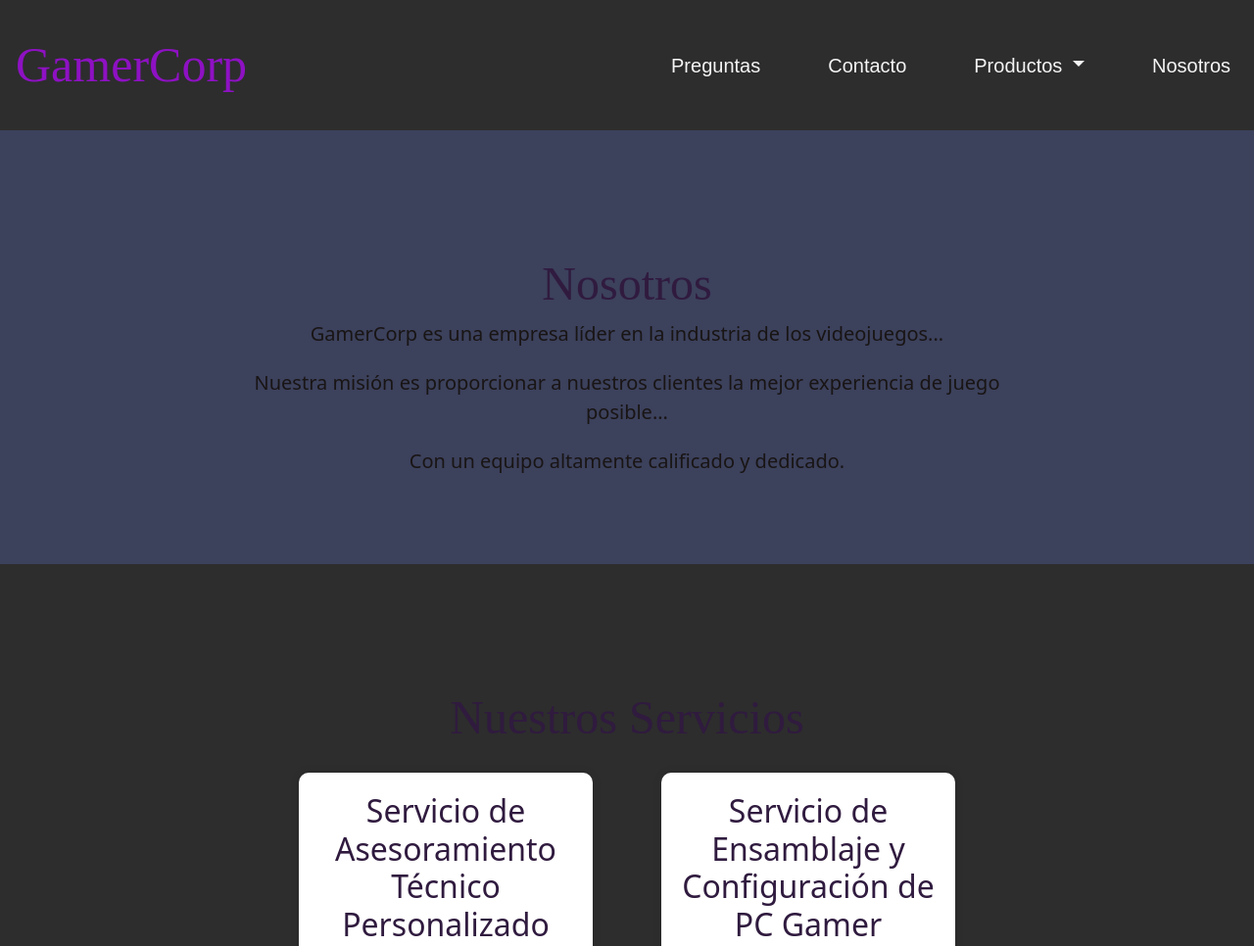
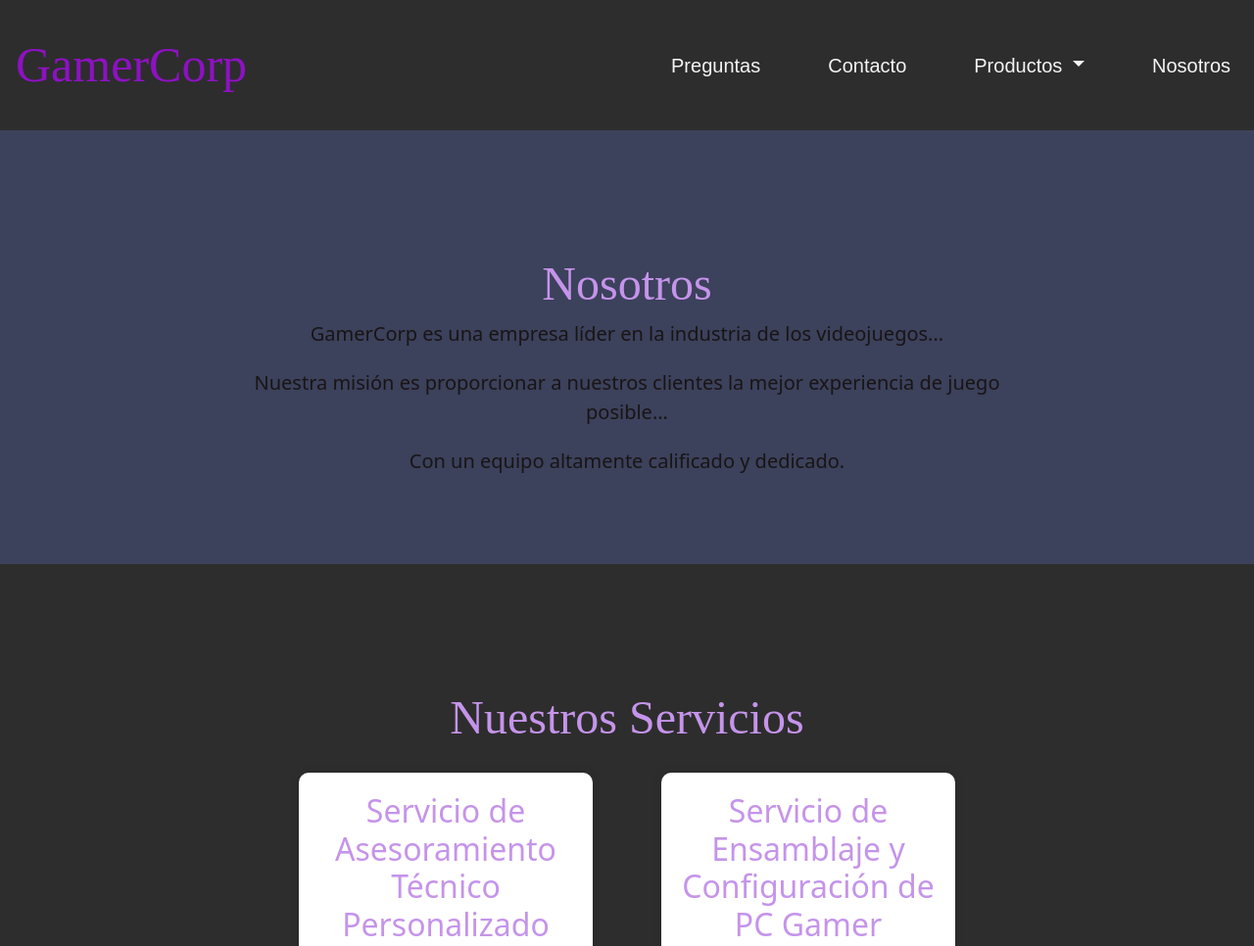
Before and after one commit to AmirKalasnicoy/segundo-preentregable, a plain HTML site: page pages/nosotros.html in a window 1280 px wide. Shown: the top 966 px of the page at 98% size. Drawn offline with nearby package versions, Linux system fonts and the light colour scheme; a web font is replaced by a local one.

Commit message:
cambio de colores de titulos

```diff
--- a/css/main.css
+++ b/css/main.css
@@ -206,7 +206,7 @@ div a img{
 #about h2 {
     font-size: 3em;
     font-family: "Jersey 15";
-    color: #301B3F;
+    color:#c594ea;
 }
 
 .about-content {
@@ -220,6 +220,7 @@ div a img{
 }
 
 /* Estilos para Nuestros Servicios */
+
 #services {
     background-color: #2d2d2d;
     color: rgb(25, 21, 21);
@@ -230,7 +231,7 @@ div a img{
 #services h2 {
     font-size: 3em;
     font-family: "Jersey 15";
-    color: #301B3F;
+    color:#c594ea;
 }
 
 .services {
@@ -251,7 +252,7 @@ div a img{
 
 .service h3 {
     font-size: 2em;
-    color: #301B3F;
+    color:#c594ea;
 }
 
 .service p {
@@ -401,7 +402,7 @@ footer p {
 
 }
 .container h2{
-    color:#d8b1f6;
+    color:#c594ea;
 }
 .producto button{
     padding: 8px;
```
